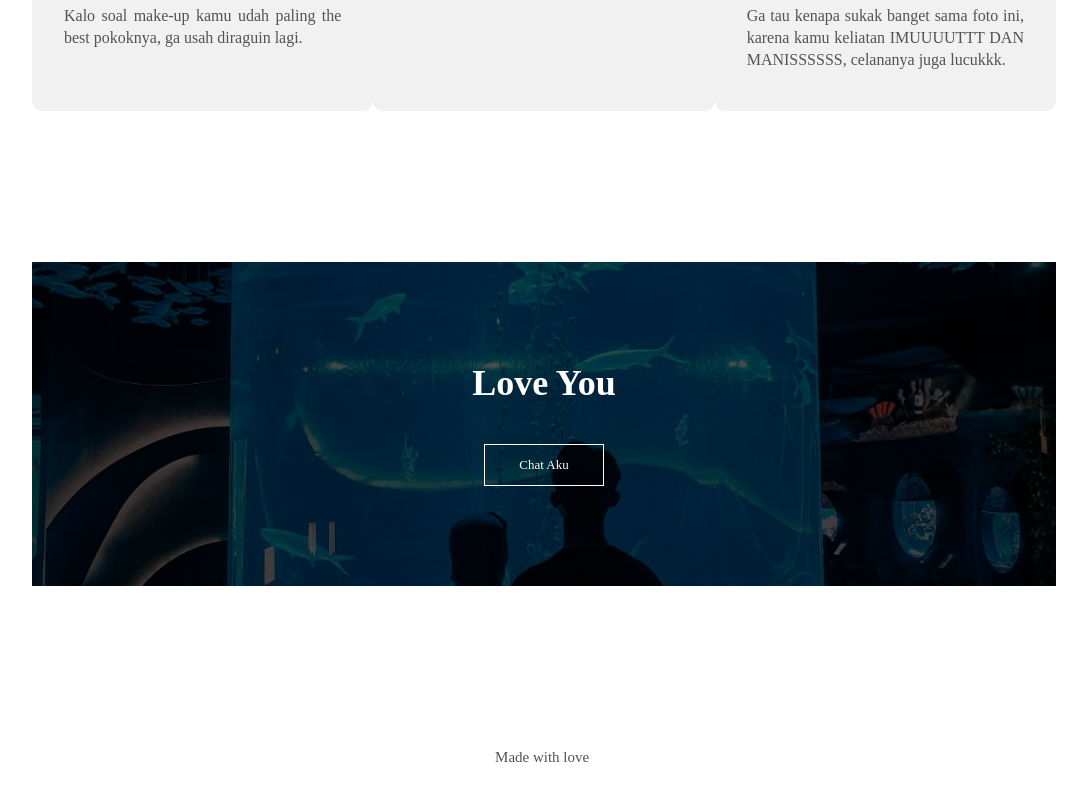
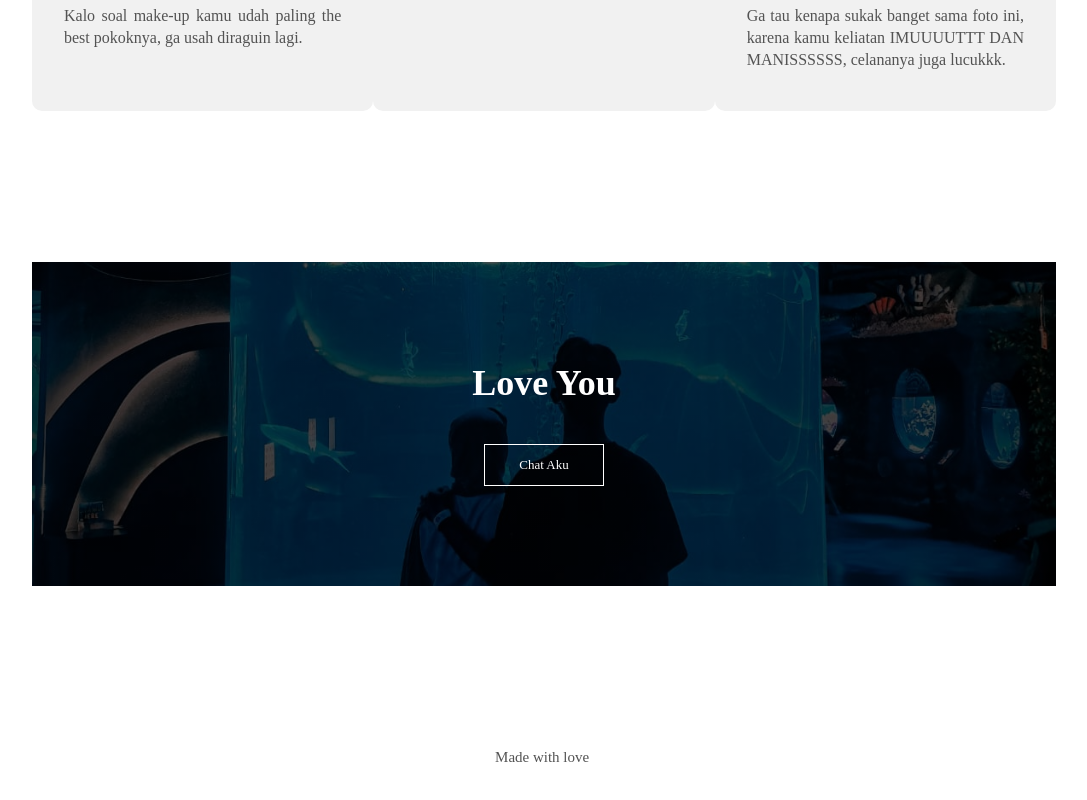
Before and after one commit to akramuadz/Untuk-Rifda, a plain HTML site: page index.html in a window 1280 px wide. Shown: the part 4366-5166 px from the top of the page, without its empty margins (96-1183 px from the left). Drawn offline with Linux system fonts and the light colour scheme; some icons are missing.

Commit message:
Update style.css

```diff
--- a/style.css
+++ b/style.css
@@ -268,7 +268,7 @@ h3{
     margin: 100px auto;
     width: 80%;
     background-image: linear-gradient(rgba(0, 0, 0, 0.7), rgba(0, 0, 0, 0.7)), url(aquarium1.jpg);
-    background-position: center;
+    background-position-y: 60%;
     background-size: cover;
     text-align: center;
     padding: 100px 0;
```
